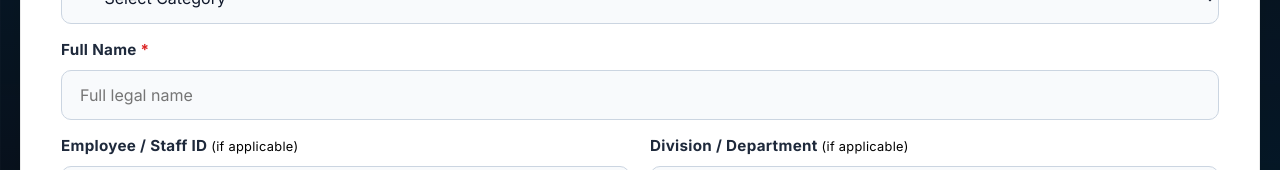
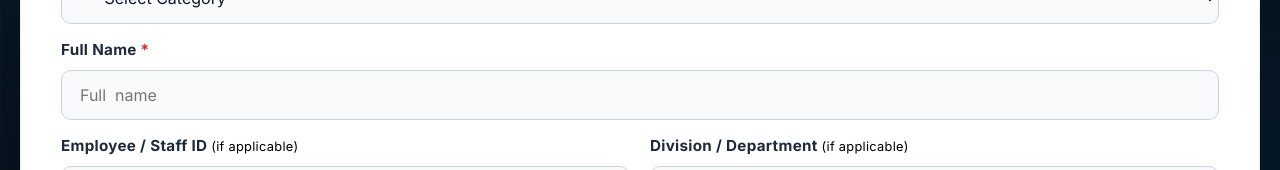
Before and after one commit to Ishadi15/Complaint-portal, a React (Create React App) app in the folder frontend/: page / in a window 1280 px wide. Both pictures are taken after a click on the button "Report a Complaint". Shown: the part 430-600 px from the top of the page. Built offline with nearby package versions, Linux system fonts and the light colour scheme.

Commit message:
fix: form updates and white input validation style

```diff
--- a/frontend/src/components/ReporterForm.js
+++ b/frontend/src/components/ReporterForm.js
@@ -195,7 +195,7 @@ function ReporterForm({ onNext }) {
           : <span style={{ color: '#000000', fontWeight: 400, fontSize: '0.8rem' }}> (disabled – Anonymous)</span>}
       </label>
       <input type="text" {...field('full_name')} value={formData.full_name}
-        placeholder={isAnonymous ? 'Not applicable for Anonymous submissions' : 'Full legal name'}
+        placeholder={isAnonymous ? 'Not applicable for Anonymous submissions' : 'Full  name'}
         disabled={isAnonymous}
         style={{ ...inputStyle('full_name'), ...(isAnonymous ? { background: '#f1f5f9', color: '#000000', cursor: 'not-allowed' } : {}) }} />
       <FieldError msg={!isAnonymous && touched.full_name && errors.full_name} />
```
